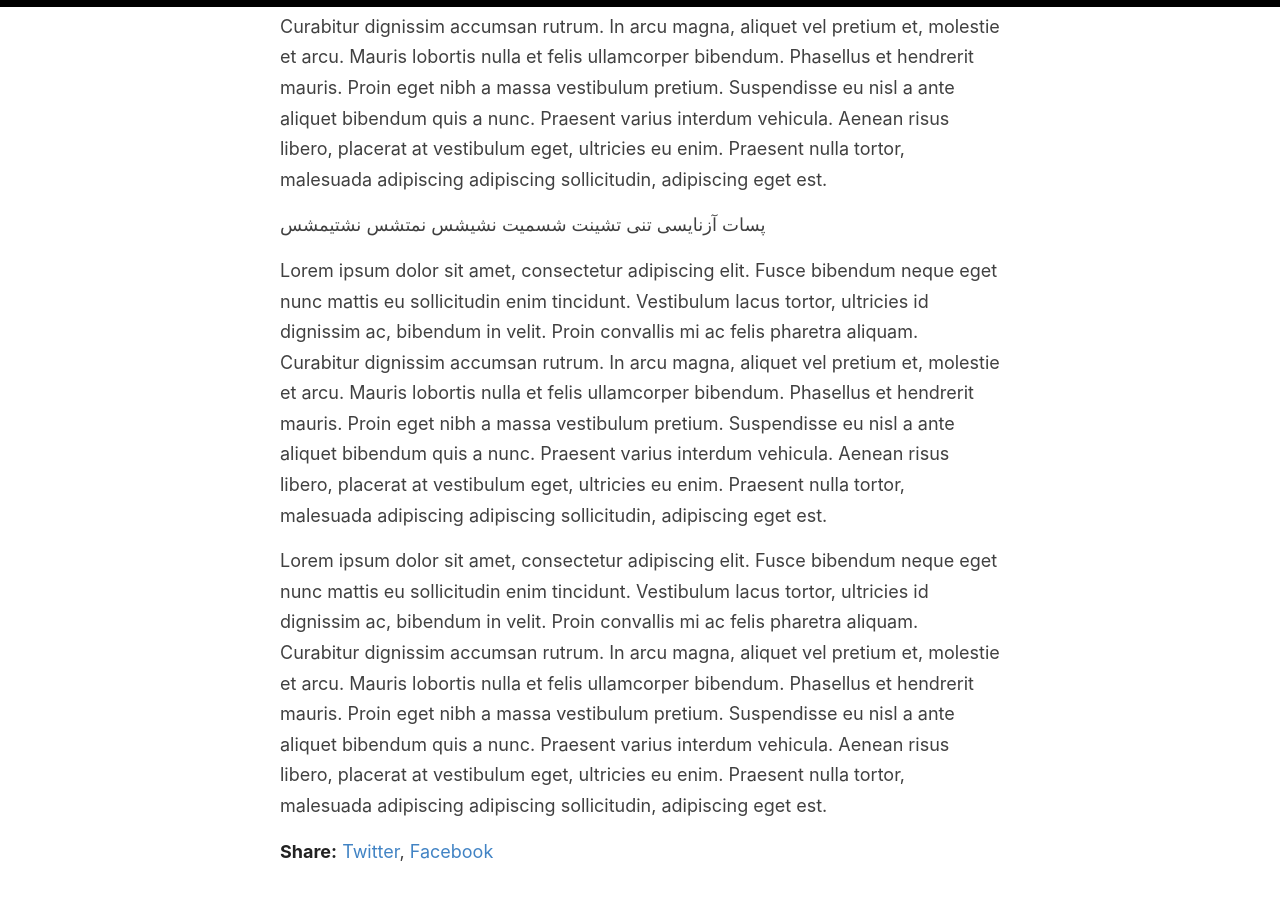
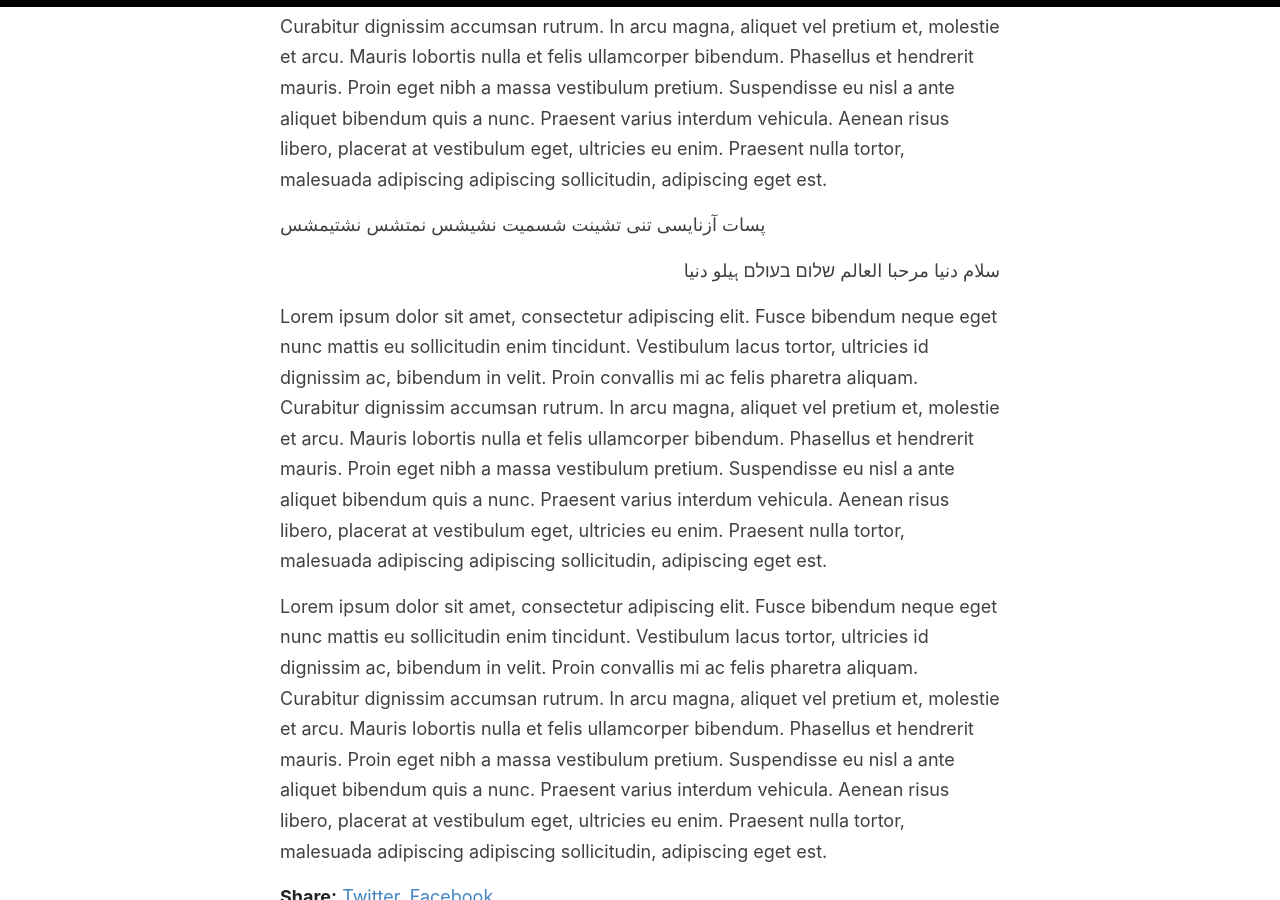
Before and after one commit to naabdi/naabdi.github.io, a Jekyll site: the page built from _posts/2019-7-27-super-long-article.md, in a window 1280 px wide and 900 px high, scrolled down 458 px. Built offline with Jekyll 4.4.1, drawn with Linux system fonts in a browser that asks for light colours.

Commit message:
Update 2019-7-27-super-long-article.md

```diff
--- a/_posts/2019-7-27-super-long-article.md
+++ b/_posts/2019-7-27-super-long-article.md
@@ -8,6 +8,17 @@ Lorem ipsum dolor sit amet, consectetur adipiscing elit. Fusce bibendum neque eg
 
 پسات آزنایسی تنی  تشینت شسمیت نشیشس نمتشس نشتیمشس
 
+<div dir="rtl">
+
+سلام دنیا
+
+مرحبا العالم
+
+שלום בעולם
+
+ہیلو دنیا
+</div>
+
 Lorem ipsum dolor sit amet, consectetur adipiscing elit. Fusce bibendum neque eget nunc mattis eu sollicitudin enim tincidunt. Vestibulum lacus tortor, ultricies id dignissim ac, bibendum in velit. Proin convallis mi ac felis pharetra aliquam. Curabitur dignissim accumsan rutrum. In arcu magna, aliquet vel pretium et, molestie et arcu. Mauris lobortis nulla et felis ullamcorper bibendum. Phasellus et hendrerit mauris. Proin eget nibh a massa vestibulum pretium. Suspendisse eu nisl a ante aliquet bibendum quis a nunc. Praesent varius interdum vehicula. Aenean risus libero, placerat at vestibulum eget, ultricies eu enim. Praesent nulla tortor, malesuada adipiscing adipiscing sollicitudin, adipiscing eget est.
 
 Lorem ipsum dolor sit amet, consectetur adipiscing elit. Fusce bibendum neque eget nunc mattis eu sollicitudin enim tincidunt. Vestibulum lacus tortor, ultricies id dignissim ac, bibendum in velit. Proin convallis mi ac felis pharetra aliquam. Curabitur dignissim accumsan rutrum. In arcu magna, aliquet vel pretium et, molestie et arcu. Mauris lobortis nulla et felis ullamcorper bibendum. Phasellus et hendrerit mauris. Proin eget nibh a massa vestibulum pretium. Suspendisse eu nisl a ante aliquet bibendum quis a nunc. Praesent varius interdum vehicula. Aenean risus libero, placerat at vestibulum eget, ultricies eu enim. Praesent nulla tortor, malesuada adipiscing adipiscing sollicitudin, adipiscing eget est.
```
